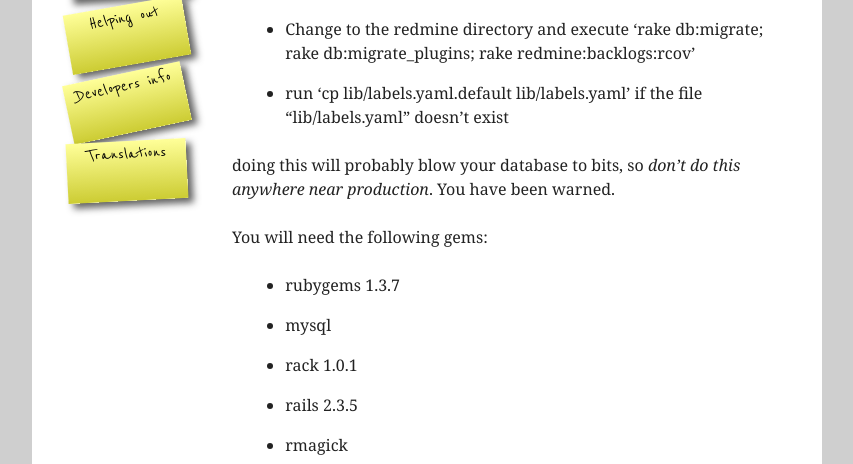
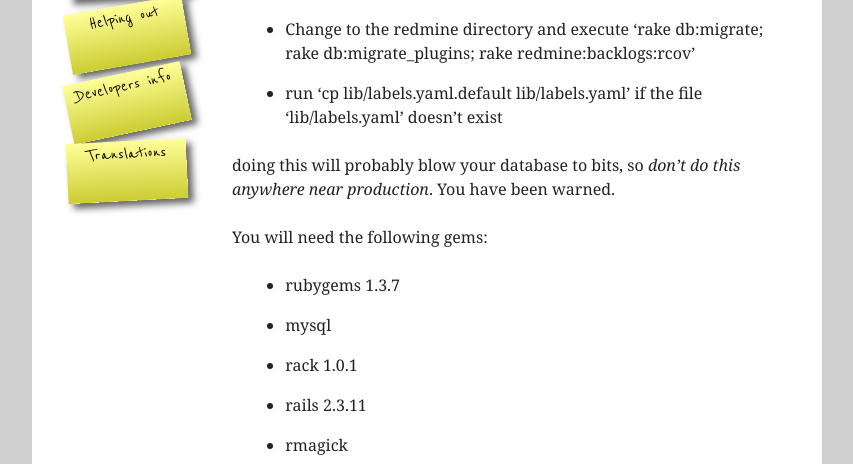
Before and after one commit to backlogs/www, a Jekyll site: the page built from _posts/en/1993-01-01-developers.markdown, in a window 1280 px wide. Shown: the part 488-952 px from the top of the page, without its empty margins (213-1066 px from the left). Built offline with Jekyll 4.4.1, drawn with Linux system fonts in a browser that asks for light colours; nearby versions of some CDN libraries.

Commit message:
Redmine 1.2.x depends on Rails 2.3.11

```diff
--- a/_posts/en/1993-01-01-developers.markdown
+++ b/_posts/en/1993-01-01-developers.markdown
@@ -15,7 +15,7 @@ This page is being reconstructed from memory, sorry for the mess
 * Remove the redmine/features directory and symlink redmine/vendor/plugins/redmine_backlogs/features/ to redmine/features
 * run 'script/generate cucumber --spork' from the redmine directory
 * Change to the redmine directory and execute 'rake db:migrate; rake db:migrate_plugins; rake redmine:backlogs:rcov'
-* run 'cp lib/labels.yaml.default lib/labels.yaml' if the file "lib/labels.yaml" doesn't exist
+* run 'cp lib/labels.yaml.default lib/labels.yaml' if the file 'lib/labels.yaml' doesn't exist
 
 doing this will probably blow your database to bits, so *don't do this
 anywhere near production*. You have been warned.
@@ -25,7 +25,7 @@ You will need the following gems:
 * rubygems 1.3.7
 * mysql
 * rack 1.0.1
-* rails 2.3.5
+* rails 2.3.11
 * rmagick
 * i18n 0.4.2
 * icalendar
```
